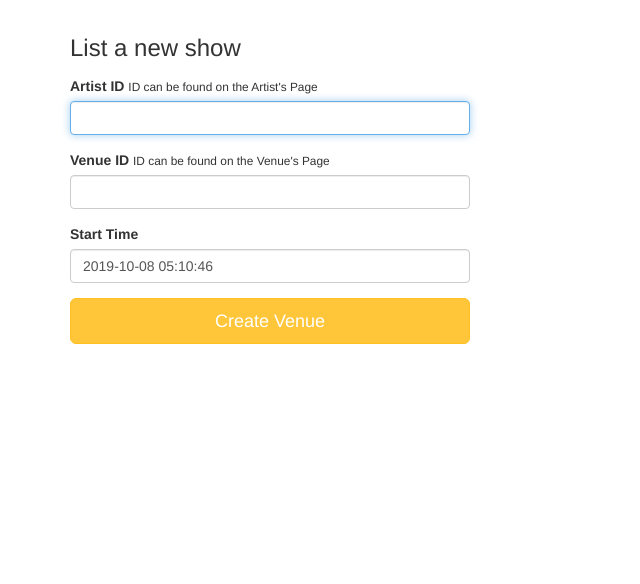
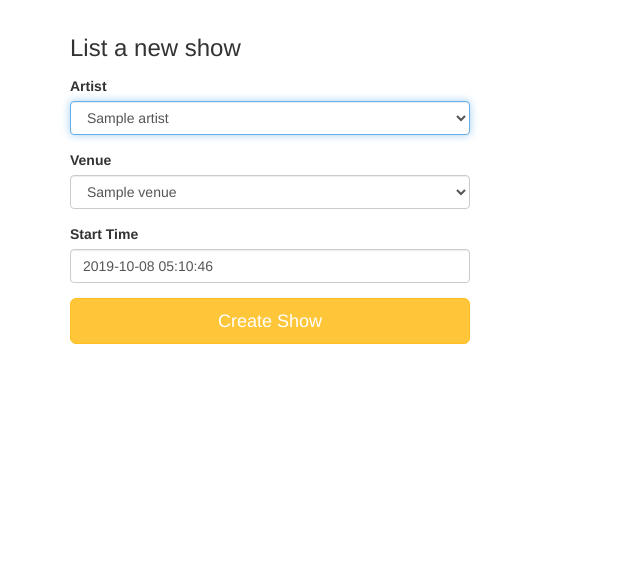
Before and after one commit to a-yasinsky/fyyur, a Flask app: page /shows/create in a window 1280 px wide. Shown: the part 60-644 px from the top of the page, without its empty margins (0-640 px from the left). Run offline with Flask 2, Linux system fonts and the light colour scheme; tables that the repository leaves empty hold one stand-in row (values such as "Sample post"); some libraries are stand-ins or nearby versions.

Commit message:
added: create Show, list Shows

```diff
--- a/app.py
+++ b/app.py
@@ -33,7 +33,8 @@ from models import *
 #----------------------------------------------------------------------------#
 
 def format_datetime(value, format='medium'):
-  date = dateutil.parser.parse(value)
+  #date = dateutil.parser.parse(value)
+  date = value
   if format == 'full':
       format="EEEE MMMM, d, y 'at' h:mma"
   elif format == 'medium':
@@ -478,6 +479,7 @@ def shows():
     "artist_image_link": "https://images.unsplash.com/photo-1558369981-f9ca78462e61?ixlib=rb-1.2.1&ixid=eyJhcHBfaWQiOjEyMDd9&auto=format&fit=crop&w=794&q=80",
     "start_time": "2035-04-15T20:00:00.000Z"
   }]
+  data = Show.query.order_by('show_date').all()
   return render_template('pages/shows.html', shows=data)
 
 @app.route('/shows/create')
@@ -490,13 +492,31 @@ def create_shows():
 def create_show_submission():
   # called to create new shows in the db, upon submitting new show listing form
   # TODO: insert form data as a new Show record in the db, instead
+  form = ShowForm()
+  if form.validate_on_submit():
+      try:
+          show = Show()
+          form.populate_obj(show)
+          db.session.add(show)
+          db.session.commit()
+          flash('Show was successfully listed!')
+      except:
+          db.session.rollback()
+          print(sys.exc_info())
+          flash('Unable to write data!')
+          return render_template('forms/new_show.html', form=form)
+      finally:
+          db.session.close()
 
+      return redirect(url_for('shows'))
+  else:
+      flash('Check your data!')
   # on successful db insert, flash success
-  flash('Show was successfully listed!')
+
   # TODO: on unsuccessful db insert, flash an error instead.
   # e.g., flash('An error occurred. Show could not be listed.')
   # see: http://flask.pocoo.org/docs/1.0/patterns/flashing/
-  return render_template('pages/home.html')
+  return render_template('forms/new_show.html', form=form)
 
 @app.errorhandler(404)
 def not_found_error(error):
--- a/forms.py
+++ b/forms.py
@@ -4,23 +4,22 @@ from wtforms import StringField, SelectField, SelectMultipleField, \
     DateTimeField, BooleanField, TextAreaField
 from wtforms.ext.sqlalchemy.fields import QuerySelectField, QuerySelectMultipleField
 from wtforms.validators import DataRequired, AnyOf, URL, Optional
-from models import Choice, Genre
+import models
 
-def states_choices():
-    return Choice.query.order_by('id').all()
-
-def genres_choices():
-    return Genre.query.order_by('id').all()
+def get_model_choices(model_name):
+    return getattr(models, model_name).query.order_by('name').all()
 
 class ShowForm(Form):
-    artist_id = StringField(
-        'artist_id'
+    artist = QuerySelectField(
+        'artist', validators=[DataRequired()],
+        query_factory=lambda: get_model_choices('Artist'), get_label='name'
     )
-    venue_id = StringField(
-        'venue_id'
+    venue = QuerySelectField(
+        'venue', validators=[DataRequired()],
+        query_factory=lambda: get_model_choices('Venue'), get_label='name'
     )
-    start_time = DateTimeField(
-        'start_time',
+    show_date = DateTimeField(
+        'show_date',
         validators=[DataRequired()],
         default= datetime.today()
     )
@@ -35,7 +34,7 @@ class VenueForm(Form):
     state = QuerySelectField(
         # TODO emplemetn data required
         'state', validators=[DataRequired()],
-        query_factory=states_choices, get_label='name'
+        query_factory=lambda: get_model_choices('Choice'), get_label='name'
     )
     address = StringField(
         'address', validators=[DataRequired()]
@@ -48,7 +47,7 @@ class VenueForm(Form):
     )
     genres = QuerySelectMultipleField(
         # TODO implement enum restriction data required
-        'genres', validators=[DataRequired()], query_factory=genres_choices, get_label='name'
+        'genres', validators=[DataRequired()], query_factory=lambda: get_model_choices('Genre'), get_label='name'
     )
     facebook_link = StringField(
         'facebook_link', validators=[Optional(), URL()]
@@ -72,7 +71,7 @@ class ArtistForm(Form):
     )
     state = QuerySelectField(
         'state', validators=[DataRequired()],
-        query_factory=states_choices, get_label='name'
+        query_factory=lambda: get_model_choices('Choice'), get_label='name'
     )
     phone = StringField(
         # TODO implement validation logic for state
@@ -83,7 +82,7 @@ class ArtistForm(Form):
     )
     genres = QuerySelectMultipleField(
         # TODO implement enum restriction data required
-        'genres', validators=[DataRequired()], query_factory=genres_choices, get_label='name'
+        'genres', validators=[DataRequired()], query_factory=lambda: get_model_choices('Genre'), get_label='name'
     )
     facebook_link = StringField(
         'facebook_link', validators=[Optional(), URL()]
--- a/templates/forms/new_artist.html
+++ b/templates/forms/new_artist.html
@@ -76,6 +76,6 @@
 
       </div>
     </div>
-    <input type="submit" value="Create Venue" class="btn btn-primary btn-lg btn-block">
+    <input type="submit" value="Create Artist" class="btn btn-primary btn-lg btn-block">
   </form>
 {% endblock %}
--- a/templates/forms/new_show.html
+++ b/templates/forms/new_show.html
@@ -3,22 +3,30 @@
 {% block content %}
   <div class="form-wrapper">
     <form method="post" class="form">
+      {{ form.csrf_token }}
       <h3 class="form-heading">List a new show</h3>
-      <div class="form-group">
-        <label for="artist_id">Artist ID</label>
-        <small>ID can be found on the Artist's Page</small>
-        {{ form.artist_id(class_ = 'form-control', autofocus = true) }}
+      <div class="form-group {% if 'artist' in form.errors %} has-error {% endif %}">
+        <label for="artist">Artist</label>
+        {{ form.artist(class_ = 'form-control', autofocus = true) }}
+        {% for error in form.errors['artist'] %}
+          <span class="help-block">Error! {{error}}</span>
+        {% endfor %}
       </div>
-      <div class="form-group">
-        <label for="venue_id">Venue ID</label>
-        <small>ID can be found on the Venue's Page</small>
-        {{ form.venue_id(class_ = 'form-control', autofocus = true) }}
+      <div class="form-group {% if 'venue' in form.errors %} has-error {% endif %}">
+        <label for="venue">Venue</label>
+        {{ form.venue(class_ = 'form-control', autofocus = true) }}
+        {% for error in form.errors['venue'] %}
+          <span class="help-block">Error! {{error}}</span>
+        {% endfor %}
       </div>
-      <div class="form-group">
-          <label for="start_time">Start Time</label>
-          {{ form.start_time(class_ = 'form-control', placeholder='YYYY-MM-DD HH:MM', autofocus = true) }}
+      <div class="form-group {% if 'show_date' in form.errors %} has-error {% endif %}">
+          <label for="show_date">Start Time</label>
+          {{ form.show_date(class_ = 'form-control', placeholder='YYYY-MM-DD HH:MM', autofocus = true) }}
+          {% for error in form.errors['show_date'] %}
+            <span class="help-block">Error! {{error}}</span>
+          {% endfor %}
         </div>
-      <input type="submit" value="Create Venue" class="btn btn-primary btn-lg btn-block">
+      <input type="submit" value="Create Show" class="btn btn-primary btn-lg btn-block">
     </form>
   </div>
 {% endblock %}
```
Also changed, not shown: templates/pages/shows.html (+4 -4 lines).
